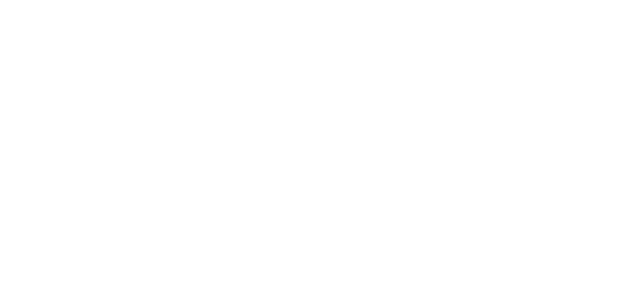
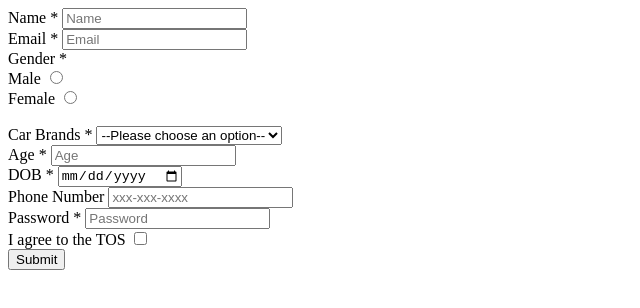
Before and after one commit to acciojob/signup-form-car-NayeemAhmed23, a website: page main.html in a window 1280 px wide. Shown: the whole page, without its empty margins (0-640 px from the left). Drawn offline with Linux system fonts and the light colour scheme.

Commit message:
created a submission

```diff
--- a/main.html
+++ b/main.html
@@ -8,6 +8,50 @@
 
 <body>
 	<!-- the entire body must be written by student -->
+	<form action="#" method="post">
+
+    <label for="name">Name *</label>
+    <input type="text" id="name" name="name" placeholder="Name" required>
+    <br>
+    <label for="email">Email *</label>
+    <input type="email" id="email" name="email" placeholder="Email" required>
+    <br>
+    <label>Gender *</label>
+    <div>
+    <label for="gender">Male</label>
+    <input type="radio" id="gender_m" name="gender" required>
+    </div>
+    <div>
+    <label for="gender">Female</label>
+    <input type="radio" id="gender_f" name="gender" required>
+    </div>
+    <br>
+    <label for="cars">Car Brands *</label>
+    <select id="cars" name="cars"  required>
+        <option value="" disabled selected>--Please choose an option--</option>
+        <option value="BMW" id="cars">BMW</option>
+        <option value="Audi" id="cars">Audi</option>
+        <option value="Mercedez" id="cars">Mercedez</option>
+    </select>
+    <br>
+    <label for="age">Age *</label>
+    <input type="number" id="age" name="age" placeholder="Age" required>
+    <br>
+    <label for="dob">DOB *</label>
+    <input type="date" id="dob" name="dob" required>
+    <br>
+    <label for="tel">Phone Number</label>
+    <input type="tel" id="tel" name="tel" placeholder="xxx-xxx-xxxx" pattern="[0-9]{3}-[0-9]{3}-[0-9]{4}">
+    <br>
+    <label for="password">Password *</label>
+    <input type="password" id="password" name="password"  placeholder="Password" required>
+    <br>
+    <div>
+    <label for="tos">I agree to the TOS</label>
+    <input type="checkbox" id="tos"  name="tos" required>
+    </div>
+    <button type="submit">Submit</button>
+</form>
     <script type="text/javascript" src="./script.js">
 </script>
 
```
